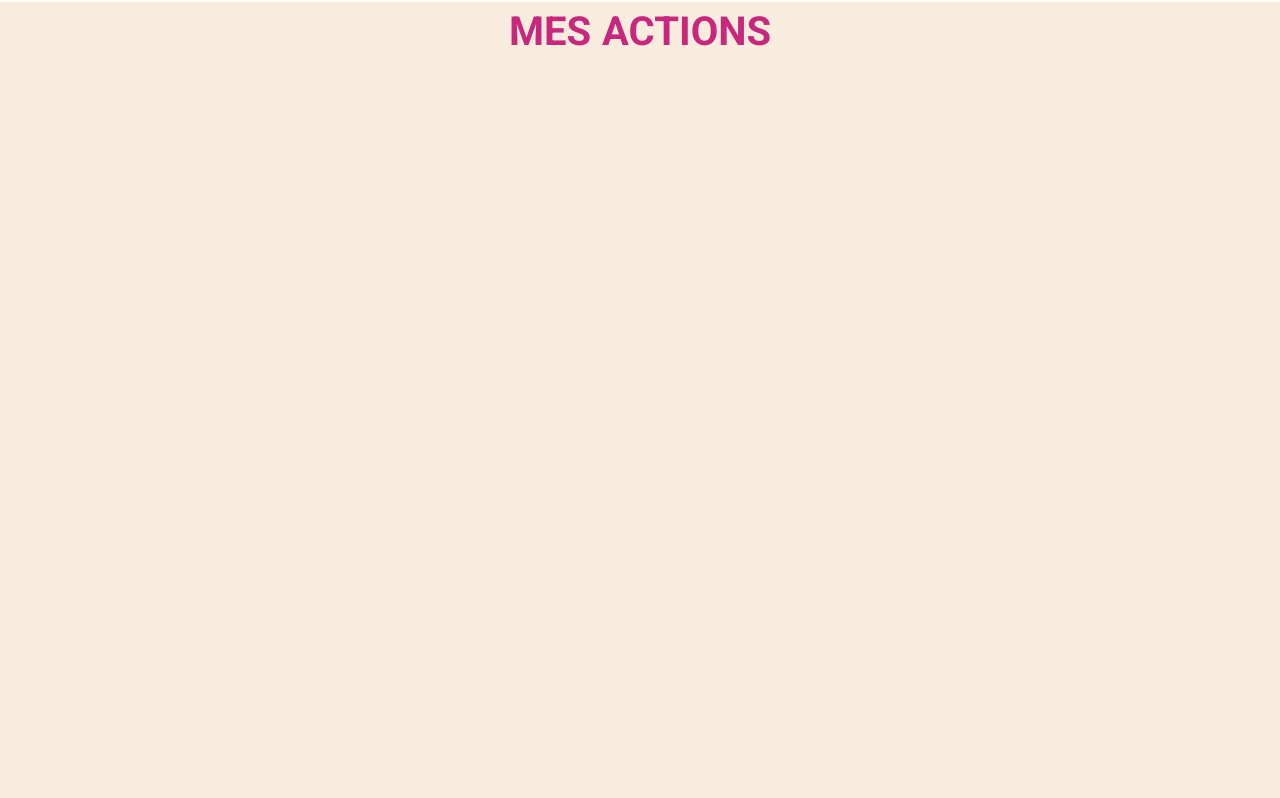
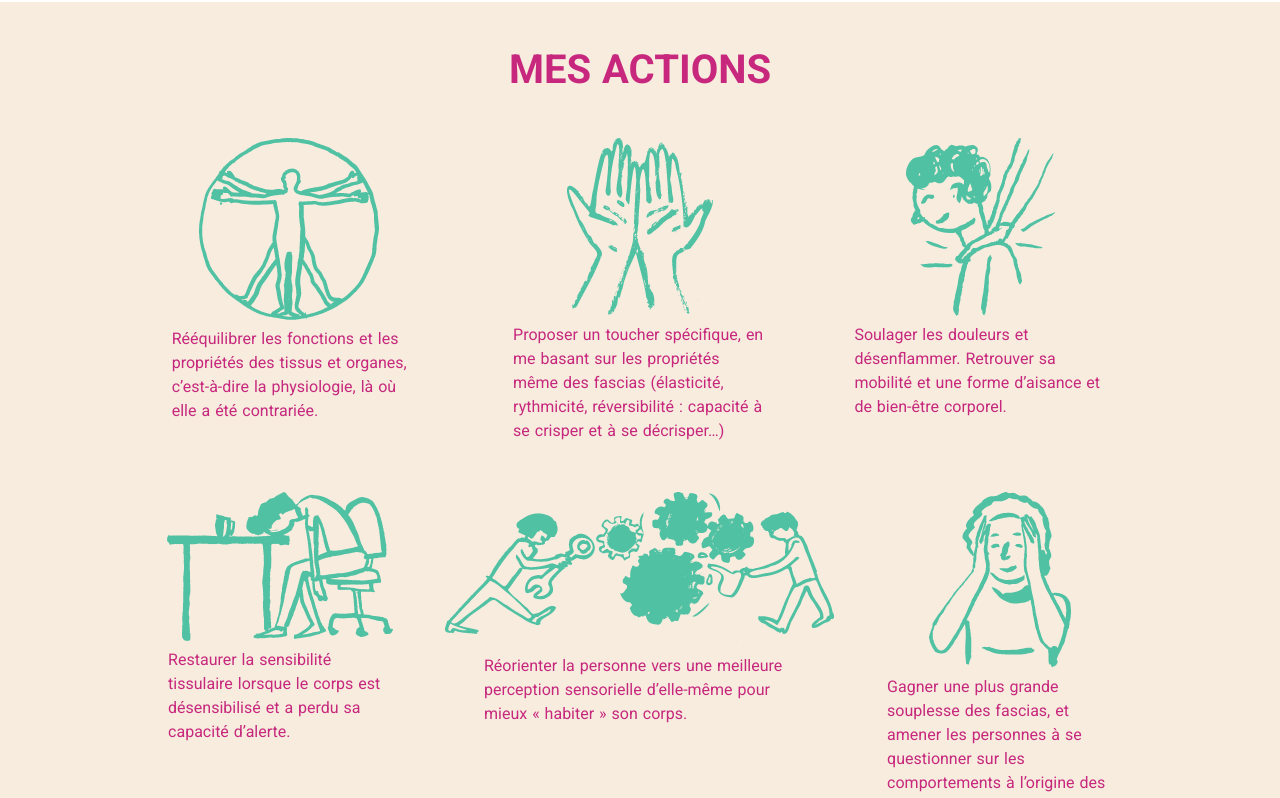
Before and after one commit to romanoe/alicesozzi, a Nuxt app: page / in a window 1280 px wide. Shown: the part 1360-2158 px from the top of the page. Built offline with nearby package versions, Linux system fonts and the light colour scheme.

Commit message:
home-page desktop finished

```diff
--- a/components/MenuMobile.vue
+++ b/components/MenuMobile.vue
@@ -8,7 +8,7 @@
 <template>
 <div class= 'menu-mobile'>
 
-ciao
+
           <!-- <NuxtLink to="/traitements">LES TRAITEMENTS</NuxtLink>
 
 
--- a/layouts/default.vue
+++ b/layouts/default.vue
@@ -16,7 +16,7 @@
 <!-- Menu -->
     <Menu />
 
-<!-- Main content (pages' content) -->
+<!-- Main content (pages) -->
     <v-main>
       <Nuxt />
     </v-main>
--- a/pages/index.vue
+++ b/pages/index.vue
@@ -15,10 +15,10 @@
 }
 
 .mes-actions {
-background-color: #F7ECDE;
-height: 1164px;
-text-align: center;
-
+  background-color: #F7ECDE;
+  height: auto;
+  text-align: center;
+  padding: 3% 0 3% 0;
 
 }
 
@@ -29,47 +29,101 @@ text-align: center;
 
 }
 
+.text-mes-actions {
+  text-align: left;
+  margin: auto;
+  width: 80%;
+}
 </style>
 
 
 <template>
 <div>
-  <v-row class="custom-row" >
+  <v-row class="custom-row">
     <img src='~/assets/img/home_text1@2x.png' />
   </v-row>
 
-  <v-row class="custom-row" >
+  <v-row class="custom-row">
 
     <v-col cols='5'>
-      <span class = 'text-home-page'>Par le toucher, procurer une détente profonde du corps et soigner la douleur en sollicitant la capacité naturelle du corps à se régénérer…</span>
+      <span class='text-home-page'>Par le toucher, procurer une détente profonde du corps et soigner la douleur en sollicitant la capacité naturelle du corps à se régénérer…</span>
       <br>
       <br>
       <br>
-      <img id = 'img-cabinet' src='~/assets/img/home_1@2x.png' />
+      <img id='img-cabinet' src='~/assets/img/home_1@2x.png' />
 
 
-    </v-col >
+    </v-col>
 
-    <v-col cols='7' >
-      <img id = 'img-cabinet' src='~/assets/img/home_AliceSozzi@2x.png' />
+    <v-col cols='7'>
+      <img id='img-cabinet' src='~/assets/img/home_AliceSozzi@2x.png' />
       <br>
       <br>
       <br>
 
-      <span class = 'text-home-page'>… Et par l’entretien psychologique, comprendre l’origine de la douleur et prendre conscience de l’impact sur le corps et de la façon de penser.
-</span>
+      <span class='text-home-page'>… Et par l’entretien psychologique, comprendre l’origine de la douleur et prendre conscience de l’impact sur le corps et de la façon de penser.
+      </span>
     </v-col>
 
   </v-row>
 
-  <div class = 'mes-actions'>
-      <span id = 'title'>MES ACTIONS</span>
+  <div class='mes-actions'>
+    <span id='title'>MES ACTIONS</span>
 
-  </div >
+    <v-row class="custom-row">
+      <v-col>
+        <img src='~/assets/img/AliceSozzi_equilibre@2x.png' />
+        <div class='text-mes-actions'>
+          <span class="text-alice">Rééquilibrer les fonctions et les propriétés des tissus et organes, c’est-à-dire la physiologie, là où elle a été contrariée.</span>
+        </div>
+      </v-col>
+
+      <v-col>
+        <img src='~/assets/img/AliceSozzi_toucher@2x.png' />
+        <div class='text-mes-actions'>
+          <span class="text-alice">Proposer un toucher spécifique, en me basant sur les propriétés même des fascias (élasticité, rythmicité, réversibilité : capacité à se crisper et à se décrisper…) </span>
+        </div>
+      </v-col>
+
+      <v-col>
+        <img src='~/assets/img/AliceSozzi_soulager@2x.png' />
+        <div class='text-mes-actions'>
+          <span class="text-alice">Soulager les douleurs et désenflammer. Retrouver sa mobilité et une forme d’aisance et de bien-être corporel.</span>
+        </div>
+      </v-col>
+    </v-row>
+
+    <v-spacer></v-spacer>
+
+    <v-row align class="custom-row">
+      <v-col>
+        <img src='~/assets/img/AliceSozzi_fatigue@2x.png' />
+        <div class='text-mes-actions'>
+          <span class="text-alice">Restaurer la sensibilité tissulaire lorsque le corps est désensibilisé et a perdu sa capacité d’alerte.</span>
+        </div>
+      </v-col>
+
+      <v-col>
+        <img src='~/assets/img/AliceSozzi_restaurer@2x.png' />
+        <div class='text-mes-actions'>
+          <span class="text-alice">Réorienter la personne vers une meilleure perception sensorielle d’elle-même pour mieux « habiter » son corps.</span>
+        </div>
+      </v-col>
+
+      <v-col>
+        <img src='~/assets/img/AliceSozzi_questionner@2x.png' />
+        <div class='text-mes-actions'>
+          <span class="text-alice">Gagner une plus grande souplesse des fascias, et amener les personnes à se questionner sur les comportements à l’origine des tensions et douleurs.</span>
+        </div>
+      </v-col>
+    </v-row>
+
+
+
+
+  </div>
 
 </div>
-
-  </v-row>
 
 
 
```
